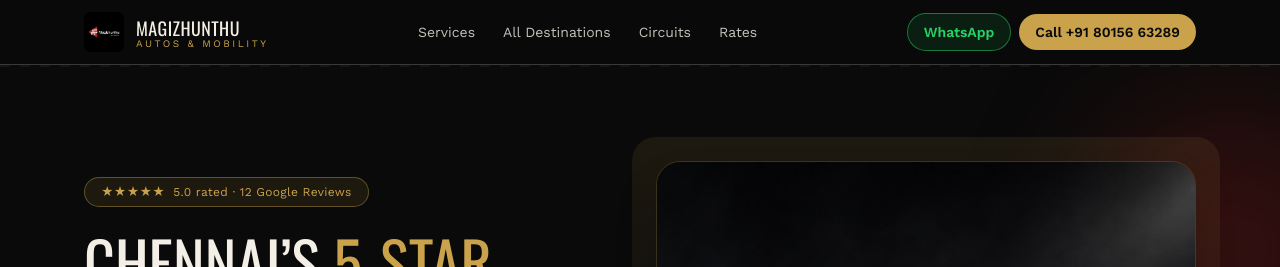
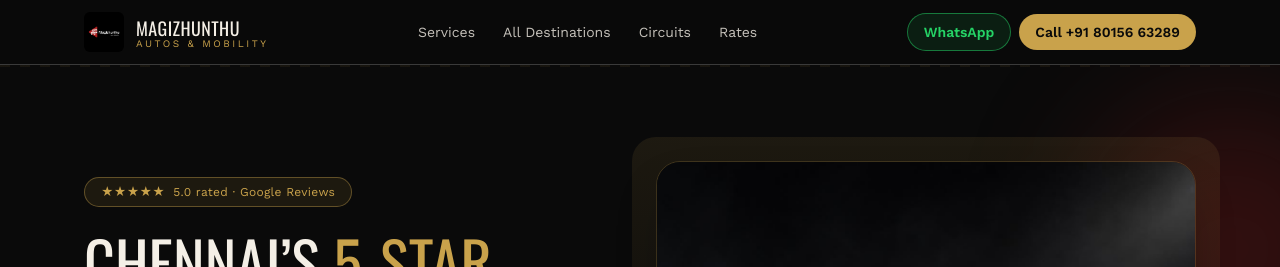
Before and after one commit to adhithyan-ctrl/magizhunthu-mobility, a Next.js app: page / in a window 1280 px wide. Shown: the top 267 px of the page. Built offline with nearby package versions, Linux system fonts and the light colour scheme.

Commit message:
Update Hero.tsx

```diff
--- a/components/Hero.tsx
+++ b/components/Hero.tsx
@@ -19,7 +19,7 @@ export default function Hero() {
           <div>
             <div className="inline-flex items-center gap-2 rounded-full border border-gold/40 bg-gold/10 px-4 py-1.5 font-body text-xs tracking-wide text-gold">
               <span aria-hidden>★★★★★</span>
-              {RATING.value.toFixed(1)} rated · {RATING.count} Google Reviews
+              {RATING.value.toFixed(1)} rated · Google Reviews
             </div>
 
             <h1 className="mt-6 font-display text-4xl uppercase leading-[1.05] text-cream md:text-6xl">
```
